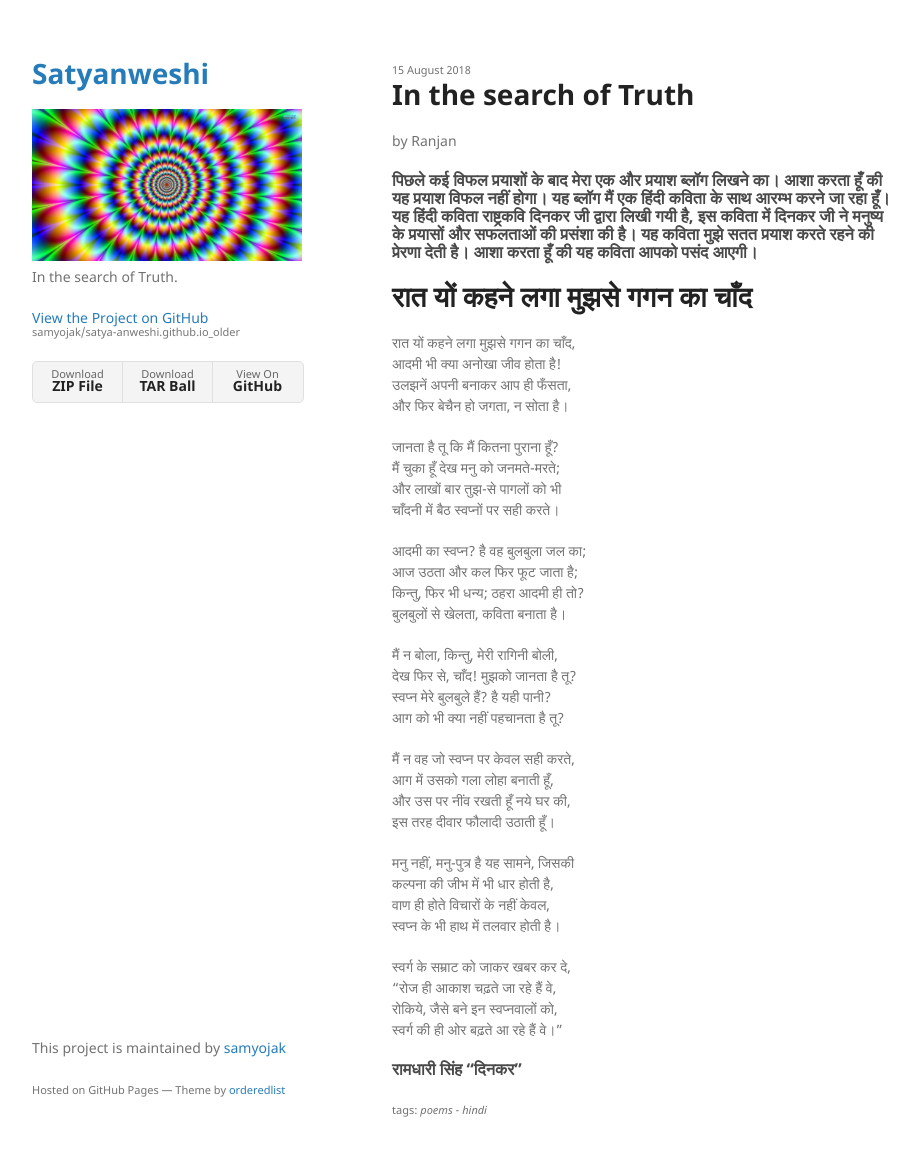
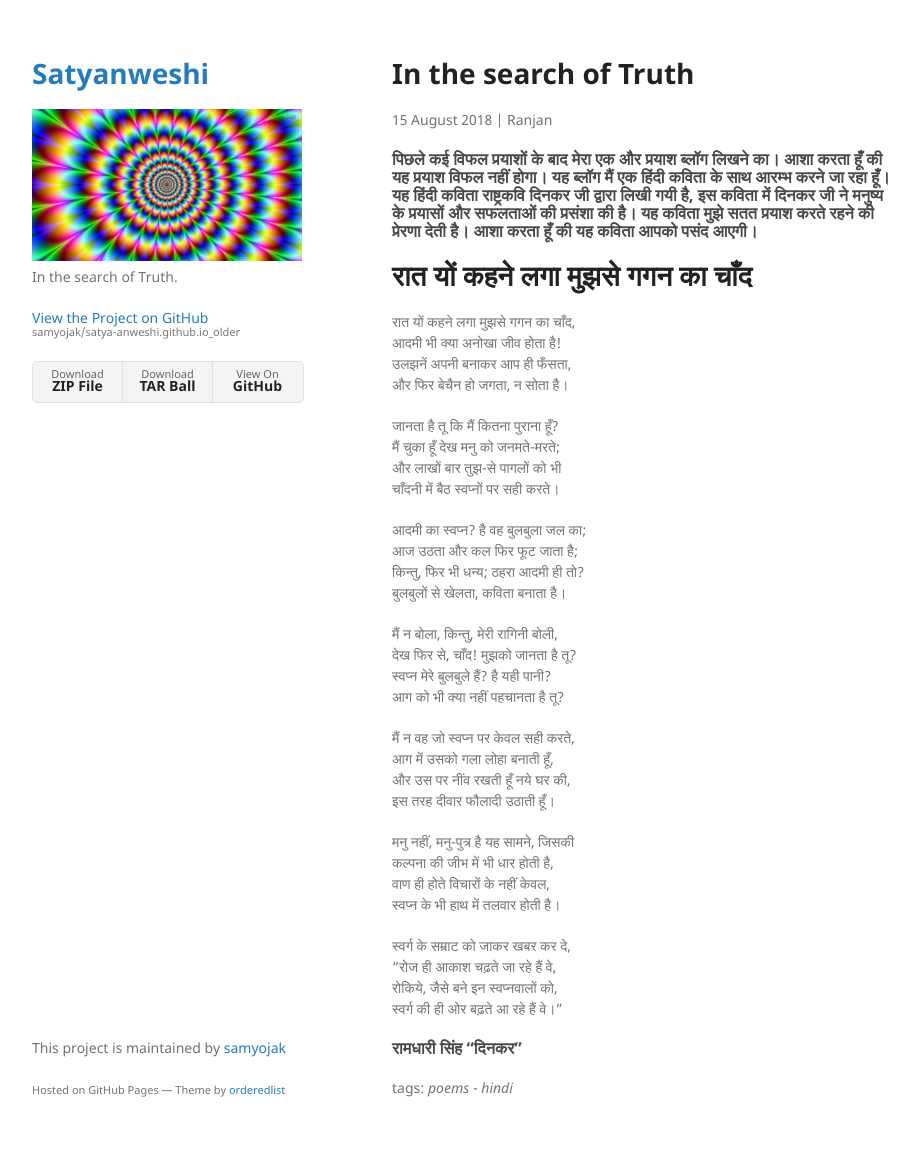
Before and after one commit to samyojak/satya-anweshi.github.io_older, a Jekyll site: the page built from _posts/2018-15-08-one-more-attempt.md, in a window 1280 px wide and 1169 px high. Shown: the top 1156 px of the window, without its empty margins (178-1097 px from the left). Built offline with Jekyll 4.4.1, drawn with Linux system fonts in a browser that asks for light colours; comment, search, counter and statistics services are not loaded.

Commit message:
Date placemnet

```diff
--- a/_layouts/post.html
+++ b/_layouts/post.html
@@ -2,14 +2,12 @@
 layout: default
 ---
 
-<small>{{ page.date | date: "%-d %B %Y" }}</small>
 <h1>{{ page.title }}</h1>
-
-<p class="view">by {{ page.author | default: site.author }}</p>
+<p class="view">{{ page.date | date: "%-d %B %Y" }} | {{ page.author | default: site.author }}</p>
 
 {{content}}
 
 {% if page.tags %}
-  <small>tags: <em>{{ page.tags | join: "</em> - <em>" }}</em></small>
+  tags: <em>{{ page.tags | join: "</em> - <em>" }}</em>
 {% endif %}
 {% include disqus.html %}
```
Also changed, not shown: index.md (+1 -1 lines), 1 other file.
